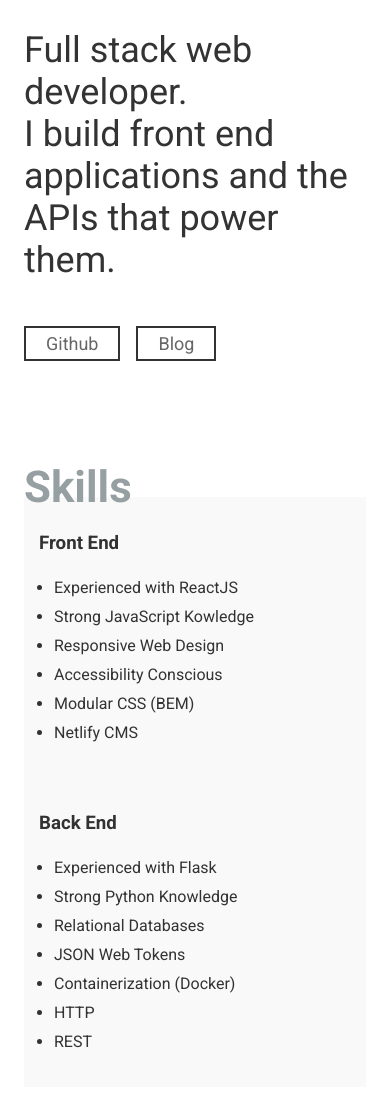
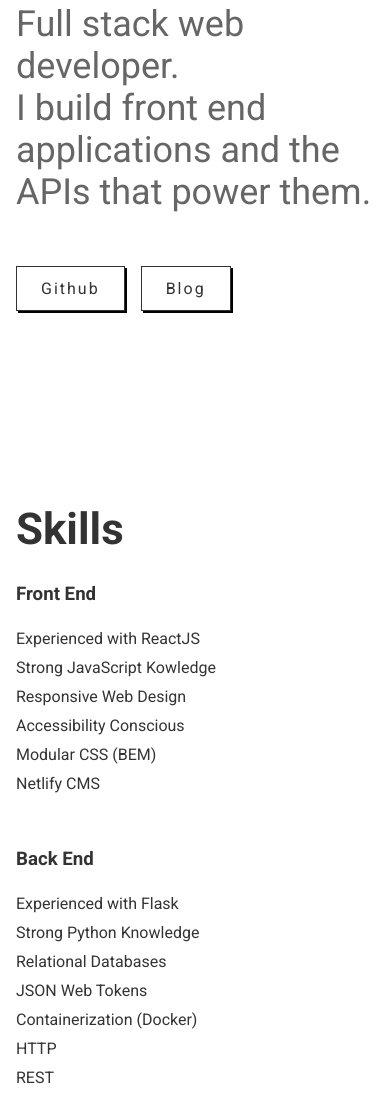
Before and after one commit to dacrands/minimalist-port, a Gatsby site: page / in a window 390 px wide. Shown: the part 293-1388 px from the top of the page. Built offline with nearby package versions, Linux system fonts and the light colour scheme; Gatsby itself is replaced by a stand-in of ours.

Commit message:
Better btns, helpers, .section styles

```diff
--- a/src/main.css
+++ b/src/main.css
@@ -1,8 +1,10 @@
 @import url('https://fonts.googleapis.com/css?family=Roboto:400,700&display=swap');
 
 body {
+  margin: 0;
   font-family: 'Roboto', sans-serif;
   color: rgba(0, 0, 0, 0.8);
+
 }
 
 .container {
@@ -11,13 +13,17 @@ body {
   padding: 0 1em;
 }
 
+.bg-med {
+  background: #f9f9f9;
+}
 
-.col-2 {
+
+.col {
   display: flex;
 }
 
 
-.row {
+.row-2 {
   /* outline: 1px solid red; */
   width: 50%;
 }
@@ -38,26 +44,34 @@ body {
 
 .btn {
   display: inline-block;
-  padding: 5px 20px;
-  font-size: 18px;
+  padding: 12px 24px;
+  font-size: 16px;
+  letter-spacing: 2px;
   margin-right: 1rem;
-  border: 2px solid rgba(0, 0, 0, 0.8);
-  color: rgba(0, 0, 0, 0.6);
+  margin-top: 25px;
+  /* border: 2px solid rgba(0, 0, 0, 0.8); */
+  border: 1px solid rgba(0, 0, 0, 0.8);
+  box-shadow: 2px 2px black;
+  color: rgba(0, 0, 0, 0.8);
   text-decoration: none;
+}
+.btn:hover {
+  transform: translateZ(40px);
 }
 
 .title {
   /* outline: 1px dashed blue; */
-  font-size: 200%;
+  /* transform: translateY(-50%);
+  margin-bottom: -20px; */
+  padding-top: 1.75rem;
 }
 .title h2 {
   margin: 0;
-  margin-bottom: -50px;
-  font-size: 200%;
+  margin-top: 1.75rem;
+  margin-bottom: 1.75rem;
   font-size: calc(36px + 2vw);
-  color: #969fa1;
-  transform: translateY(-70%);
 }
+
 .navbar a {
   display: display-block;
   margin-right: 1rem;
@@ -65,42 +79,54 @@ body {
   color: inherit;
 }
 
-
 .header {
   padding: 50px 0;
+  margin-bottom: 50px;
+  /* text-align: center; */
 }
 .header h1 {
   font-size: calc(48px + 2vw);
+  margin-bottom: 1.75rem;
 }
 .header p {
   font-size: 36px;
-  max-width: 500px;
+  margin-top: 1.75rem;
+  /* max-width: 500px; */
+  color: rgba(0, 0, 0, 0.6);
 }
 
 .section {
   /* outline: 2px solid green;   */
-  background: #f9f9f9;
-  margin-top: 50px;
+  /* background: #f9f9f9; */
+  margin: 0;
+  margin-bottom: 50px;
+  /* text-align: center; */
 }
-.section h2 {
-  /* outline: 1px solid red; */
-
+.section ul {
+  padding: 0;
+  list-style: none;
 }
 
 .section__article {
-  margin-right: 2rem;
-  margin-bottom: 2rem;
+  margin: 2rem;
+  margin-left: 0;
+  text-align: left;
+
+}
+.section__article ul {
+  display: flex;
+}
+.section__article li {
+  margin-right: 0.5rem;
+  font-style: italic;
 }
 
 
 .card {
   /* outline: 2px dashed orange;   */
-  padding: 15px;
+  margin-bottom: 50px;
 }
-.card ul {
-  padding-left: 15px;
-  /* list-style: none; */
-}
+
 .card li {
   padding: 5px 0;
 }
@@ -124,10 +150,10 @@ body {
 }
 
 @media(max-width: 520px) {
-  .col-2 {
+  .col {
     display: block;
   }
-  .row {
+  .row-2 {
     width: 100%;
   }
 }
```
